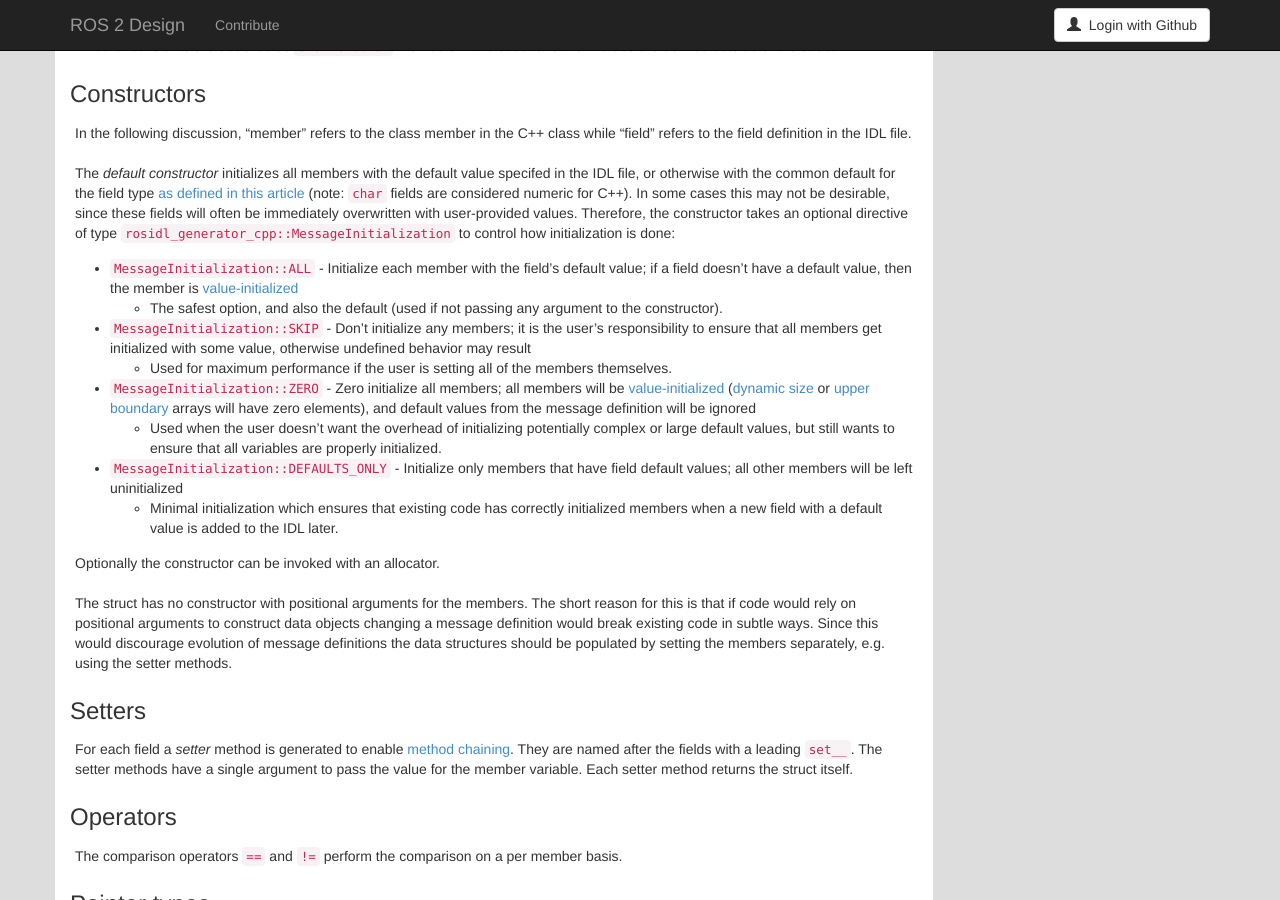
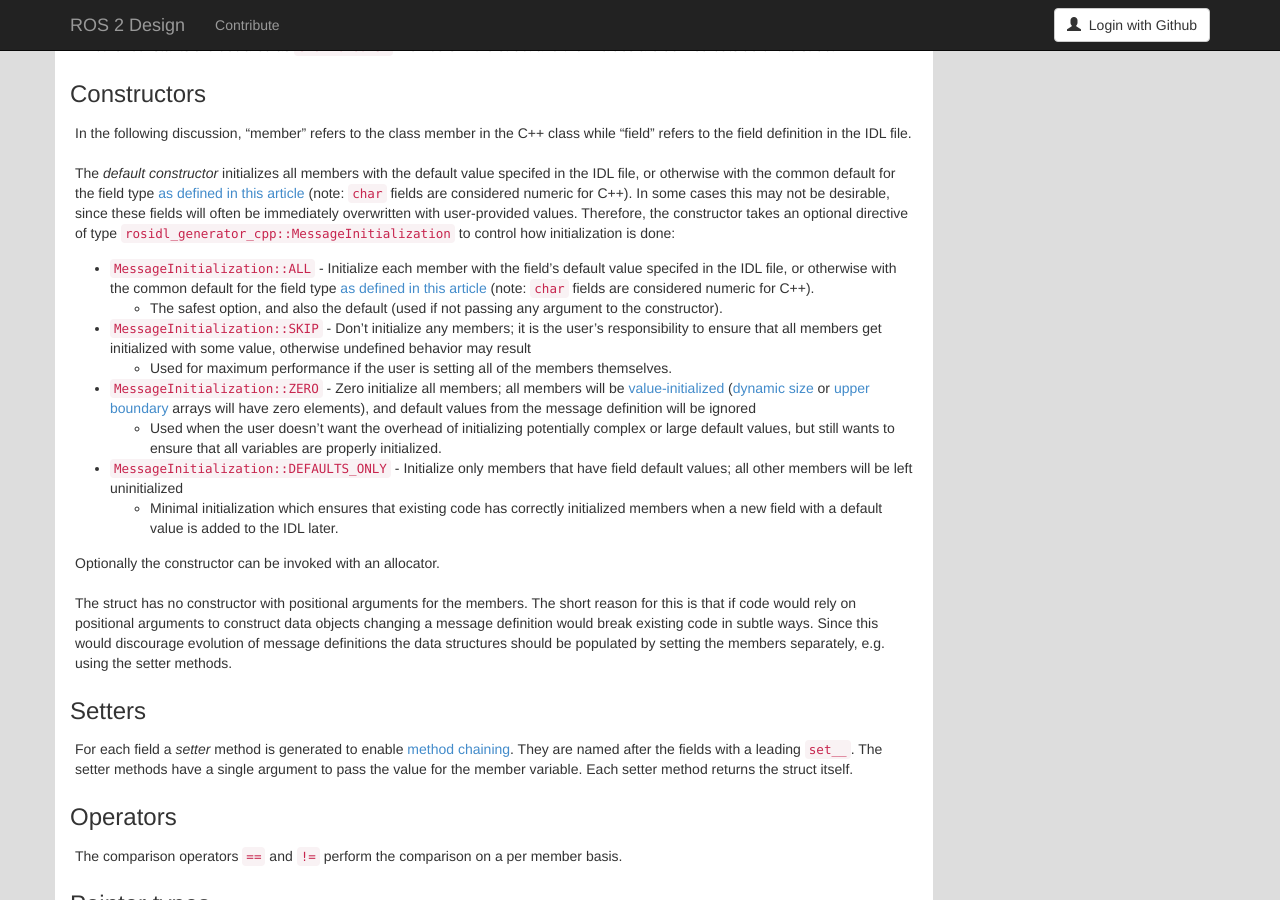
Before and after one commit to ros2/design, a Jekyll site: the page built from articles/112_generated_interfaces_cpp.md, in a window 1280 px wide and 900 px high, scrolled down 1963 px. Built offline with Jekyll 4.4.1, drawn with Linux system fonts in a browser that asks for light colours; nearby versions of some CDN libraries.

Commit message:
update other sentence to match

```diff
--- a/articles/112_generated_interfaces_cpp.md
+++ b/articles/112_generated_interfaces_cpp.md
@@ -109,7 +109,7 @@
 In some cases this may not be desirable, since these fields will often be immediately overwritten with user-provided values.
 Therefore, the constructor takes an optional directive of type `rosidl_generator_cpp::MessageInitialization` to control how initialization is done:
 
-- `MessageInitialization::ALL` - Initialize each member with the field's default value; if a field doesn't have a default value, then the member is [value-initialized](http://en.cppreference.com/w/cpp/language/value_initialization)
+- `MessageInitialization::ALL` - Initialize each member with the field's default value specifed in the IDL file, or otherwise with the common default for the field type [as defined in this article](http://design.ros2.org/articles/interface_definition.html#default-values) (note: `char` fields are considered numeric for C++).
   - The safest option, and also the default (used if not passing any argument to the constructor).
 - `MessageInitialization::SKIP` - Don't initialize any members; it is the user's responsibility to ensure that all members get initialized with some value, otherwise undefined behavior may result
   - Used for maximum performance if the user is setting all of the members themselves.
```
